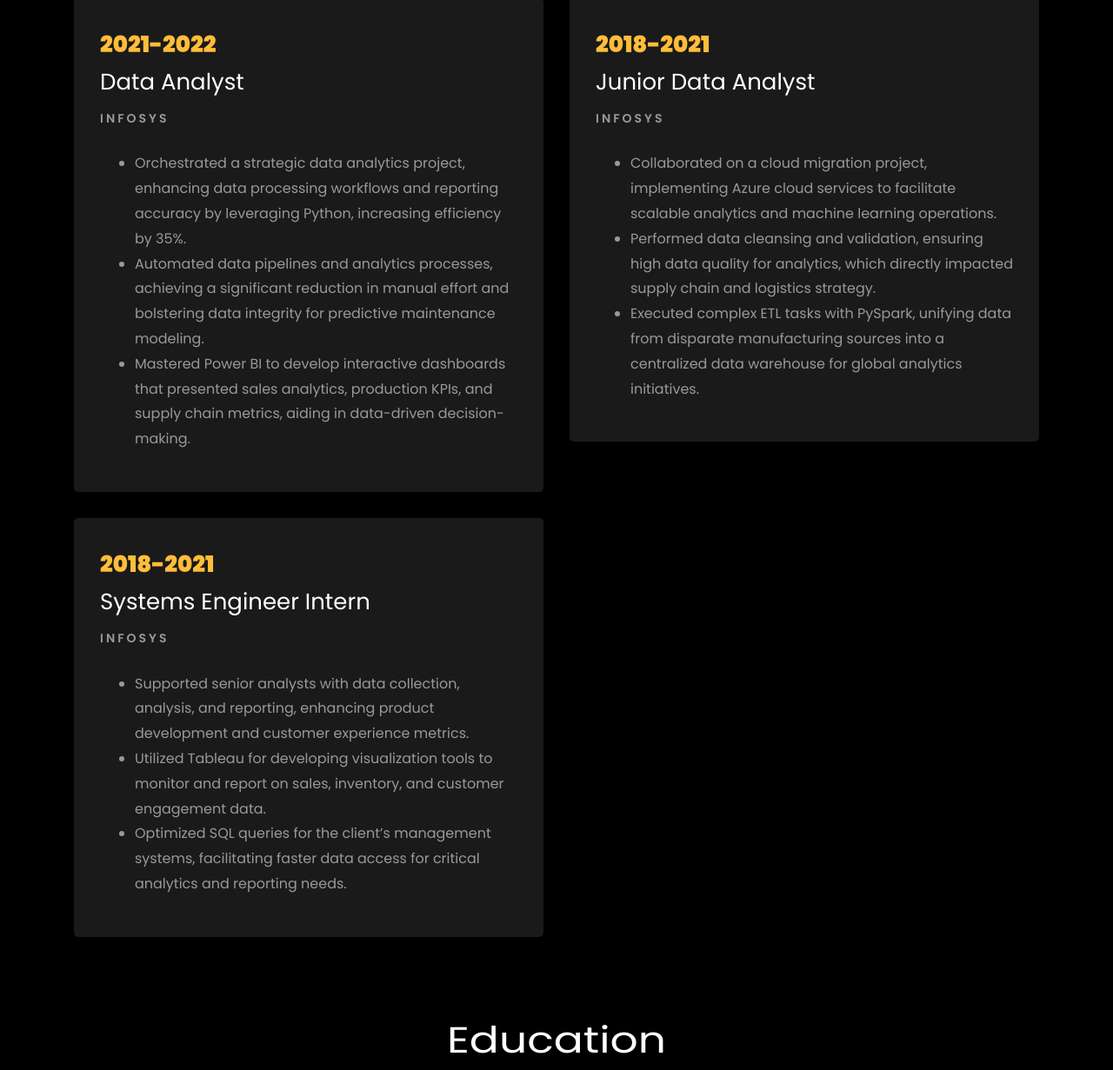
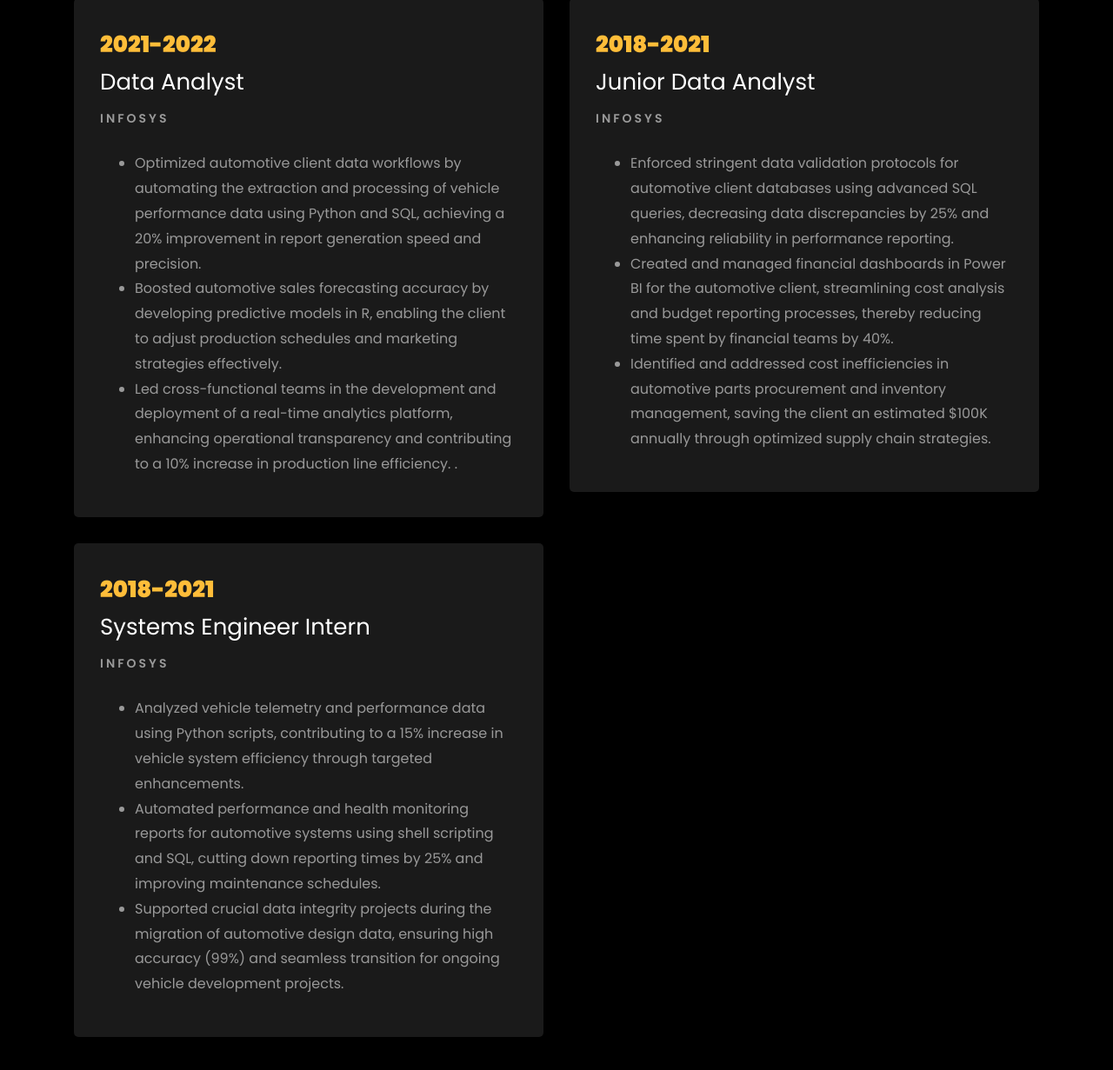
Before and after one commit to sahithiv888/sahithi, a plain HTML site: page index.html in a window 1280 px wide. Shown: the part 1986-3217 px from the top of the page at 87% size. Drawn offline with Linux system fonts and the light colour scheme; files whose address does not match are found by name.

Commit message:
Update index.html

```diff
--- a/index.html
+++ b/index.html
@@ -322,9 +322,9 @@
 						<span class="position">Infosys</span>
 						<p class="mt-4">
 							<ul>
-								<li>Orchestrated a strategic data analytics project, enhancing data processing workflows and reporting accuracy by leveraging Python, increasing efficiency by 35%.</li>
-								<li>Automated data pipelines and analytics processes, achieving a significant reduction in manual effort and bolstering data integrity for predictive maintenance modeling.</li>
-								<li>Mastered Power BI to develop interactive dashboards that presented sales analytics, production KPIs, and supply chain metrics, aiding in data-driven decision-making.</li>
+								<li>Optimized automotive client data workflows by automating the extraction and processing of vehicle performance data using Python and SQL, achieving a 20% improvement in report generation speed and precision.</li>
+								<li>Boosted automotive sales forecasting accuracy by developing predictive models in R, enabling the client to adjust production schedules and marketing strategies effectively.</li>
+								<li>Led cross-functional teams in the development and deployment of a real-time analytics platform, enhancing operational transparency and contributing to a 10% increase in production line efficiency. .</li>
 							</ul>
 						</p>
 					</div>
@@ -337,9 +337,9 @@
 						<span class="position">Infosys</span>
 						<p class="mt-4">
 							<ul>
-								<li>Collaborated on a cloud migration project, implementing Azure cloud services to facilitate scalable analytics and machine learning operations.</li>
-								<li>Performed data cleansing and validation, ensuring high data quality for analytics, which directly impacted supply chain and logistics strategy.</li>
-								<li>Executed complex ETL tasks with PySpark, unifying data from disparate manufacturing sources into a centralized data warehouse for global analytics initiatives.</li>
+								<li>Enforced stringent data validation protocols for automotive client databases using advanced SQL queries, decreasing data discrepancies by 25% and enhancing reliability in performance reporting. </li>
+								<li>Created and managed financial dashboards in Power BI for the automotive client, streamlining cost analysis and budget reporting processes, thereby reducing time spent by financial teams by 40%.</li>
+								<li>Identified and addressed cost inefficiencies in automotive parts procurement and inventory management, saving the client an estimated $100K annually through optimized supply chain strategies.</li>
 							</ul>
 						</p>
 					</div>
@@ -351,9 +351,9 @@
 						<span class="position">Infosys</span>
 						<p class="mt-4">
 							<ul>
-								<li>Supported senior analysts with data collection, analysis, and reporting, enhancing product development and customer experience metrics.</li>
-								<li>Utilized Tableau for developing visualization tools to monitor and report on sales, inventory, and customer engagement data.</li>
-								<li>Optimized SQL queries for the client’s management systems, facilitating faster data access for critical analytics and reporting needs.</li>
+								<li>Analyzed vehicle telemetry and performance data using Python scripts, contributing to a 15% increase in vehicle system efficiency through targeted enhancements.</li>
+								<li>Automated performance and health monitoring reports for automotive systems using shell scripting and SQL, cutting down reporting times by 25% and improving maintenance schedules.</li>
+								<li>Supported crucial data integrity projects during the migration of automotive design data, ensuring high accuracy (99%) and seamless transition for ongoing vehicle development projects. </li>
 							</ul>
 						</p>
 					</div>
```
